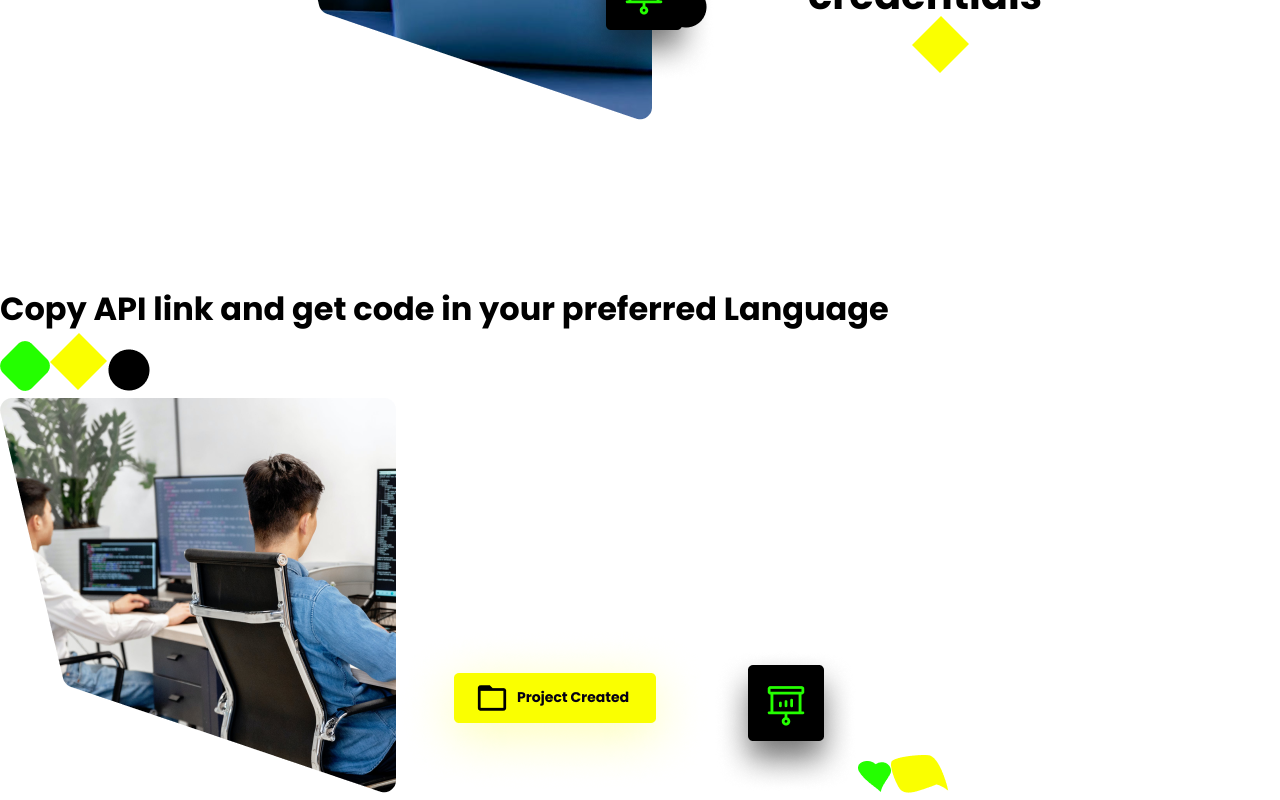
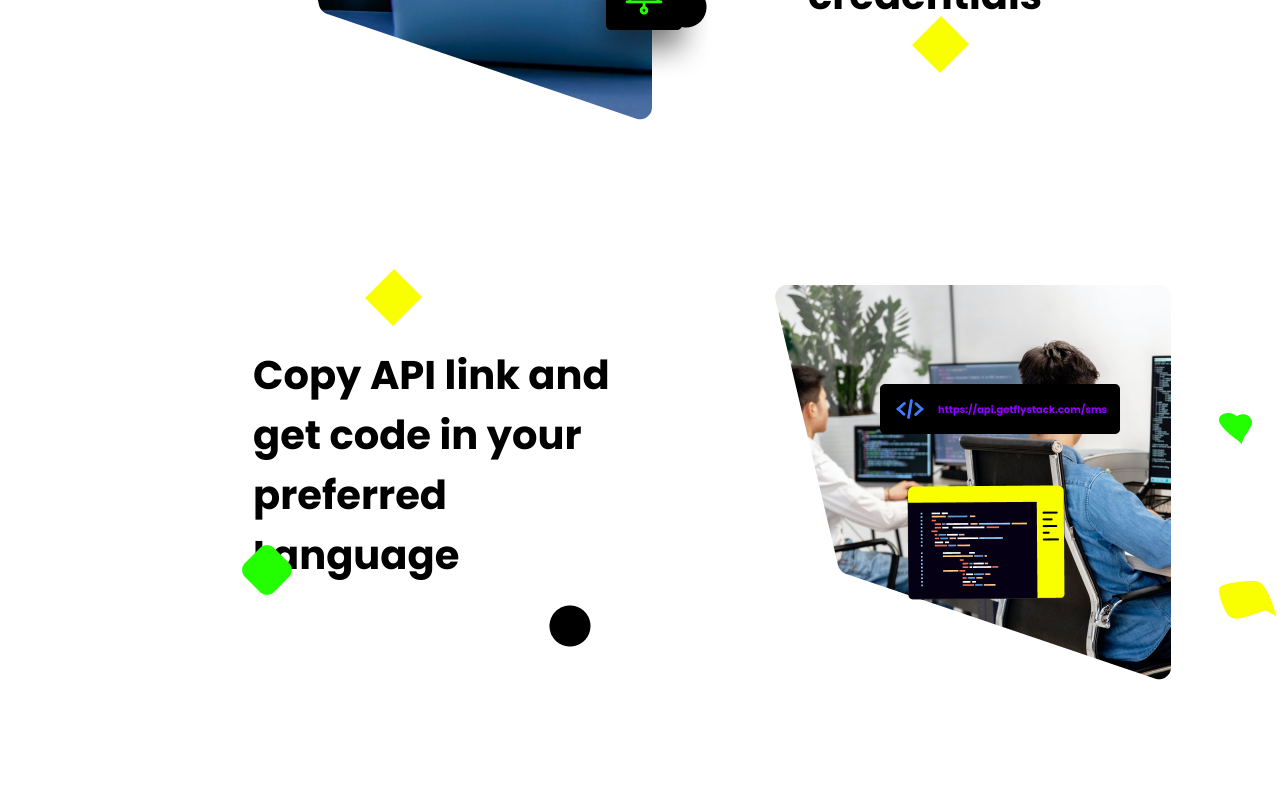
Before and after one commit to IderaNimah/Flystack, a React (Vite) app: page /HowItWorks in a window 1280 px wide. Shown: the part 615-1415 px from the top of the page. After the commit the page ends 1302 px from the top, so only its background shows below. Built offline with nearby package versions, Linux system fonts and the light colour scheme.

Commit message:
positioning

```diff
--- a/src/App.css
+++ b/src/App.css
@@ -313,3 +313,61 @@ header {
     font-size: 23px;
 }
 }
+
+/*  */
+.subMainhow{
+  display: flex;
+  position: relative;
+}
+
+.sub-img-flex-text h1{
+    max-width: 50%;
+    margin-left: 253px;
+    font-size: 40px;
+    margin-top: 60px;
+}
+
+.sub-img-flex-text img:nth-of-type(1){
+  position: absolute;
+  top: 260px;
+  left: 242px;
+}
+
+.sub-img-flex-text img:nth-of-type(2){
+  position: absolute;
+    top: -16px;
+    left: 365px;
+}
+
+.sub-img-flex-text img:nth-of-type(3){
+  position: absolute;
+  top: 320px;
+  left: 549px;
+}
+
+/*  */
+
+.sub-img-flex-img img:nth-of-type(1){
+ margin-right: 109px;
+}
+.sub-img-flex-img img:nth-of-type(2){
+    position: absolute;
+    top: 162px;
+    left: 880px;
+  }
+  .sub-img-flex-img img:nth-of-type(3){
+    position: absolute;
+    top: 99px;
+    left: 880px;
+  }
+
+  .sub-img-flex-img img:nth-of-type(4){
+    position: absolute;
+    top: 128px;
+    left: 1219px;
+  }
+  .sub-img-flex-img img:nth-of-type(5){
+    position: absolute;
+    top: 296px;
+    left: 1219px;
+  }
--- a/src/components/secHowItWorks.jsx
+++ b/src/components/secHowItWorks.jsx
@@ -13,8 +13,8 @@ function SecHowItWorks (){
       <div className="sub-img-flex">
         <div className="sub-img-flex-img">
           <img src="./assets/devimage.png" alt=".." />
-          <img src="./assets/project.png" alt=".." />
-          <img src="./assets/status.png" alt=".." />
+          <img src="./assets/codesnippet.png" alt=".." />
+          <img src="./assets/tag.png" alt=".." />
           <img src="./assets/Heart.png" alt=".." />
           <img src="./assets/Vector.png" alt=".." />
         </div>
```
